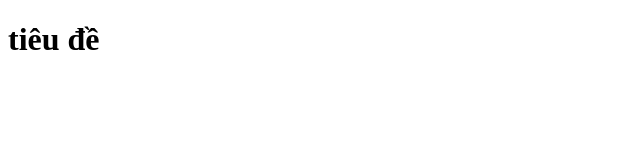
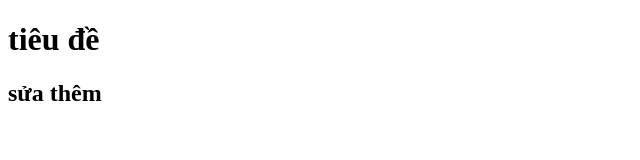
Before and after one commit to nguyenminhduc2006/html9, a plain HTML site: page index.html in a window 1280 px wide. Shown: the whole page, without its empty margins (0-640 px from the left). Drawn offline with Linux system fonts and the light colour scheme.

Commit message:
sửa lần1

```diff
--- a/index.html
+++ b/index.html
@@ -7,5 +7,6 @@
 </head>
 <body>
     <h1>tiêu đề</h1>
+    <h2>sửa thêm</h2>
 </body>
 </html>
```
